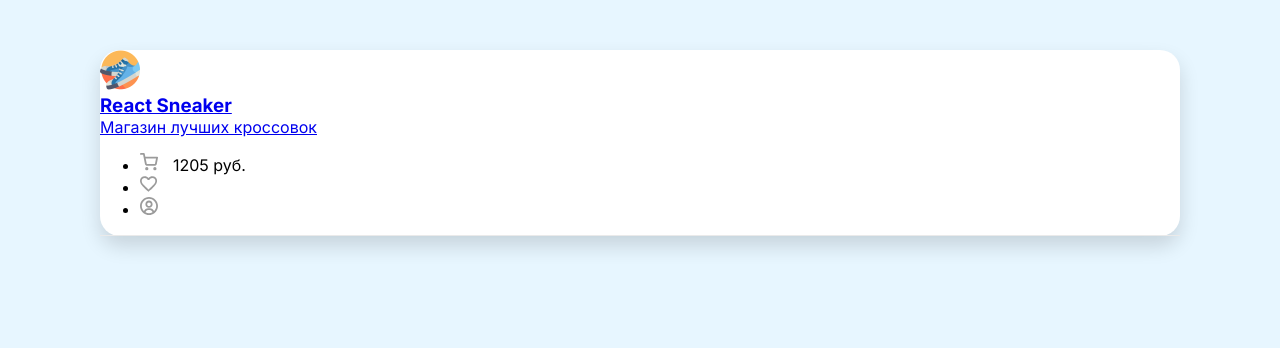
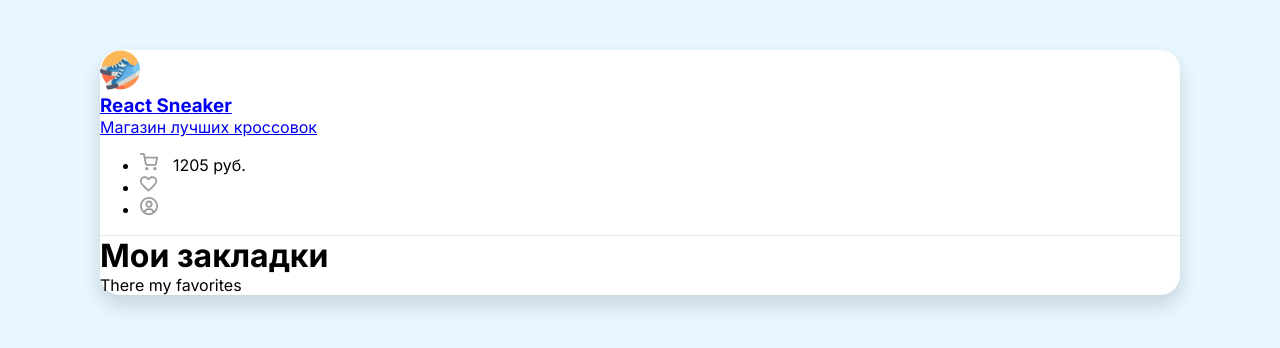
Before and after one commit to etozhesady/reacksneakers, a React (Create React App) app: page /favorites in a window 1280 px wide. Shown: the top 348 px of the page. Built offline with nearby package versions, Linux system fonts and the light colour scheme; no server answers.

Commit message:
add rout to favorites

```diff
--- a/src/App.js
+++ b/src/App.js
@@ -4,6 +4,7 @@ import axios from "axios/";
 import Header from "./components/Header";
 import Drawer from "./components/Drawer";
 import Home from "./pages/Home";
+import Favorites from "./pages/Favorites";
 
 function App() {
   const [items, setItems] = React.useState([]);
@@ -70,7 +71,9 @@ function App() {
               onAddToCart={onAddToCart}
             />
           }
-        ></Route>
+        />
+
+        <Route path="/favorites" exact element={<Favorites />} />
       </Routes>
     </div>
   );
--- /dev/null
+++ b/src/pages/Favorites.jsx
@@ -0,0 +1,17 @@
+
+function Favorites() {
+    return (
+        <div className="content p-40">
+        <div className="d-flex align-center justify-between mb-40">
+          <h1>
+            Мои закладки
+          </h1>
+        </div>
+        <div className="d-flex flex-wrap">
+          There my favorites
+        </div>
+      </div>
+    )
+}
+
+export default Favorites
```
